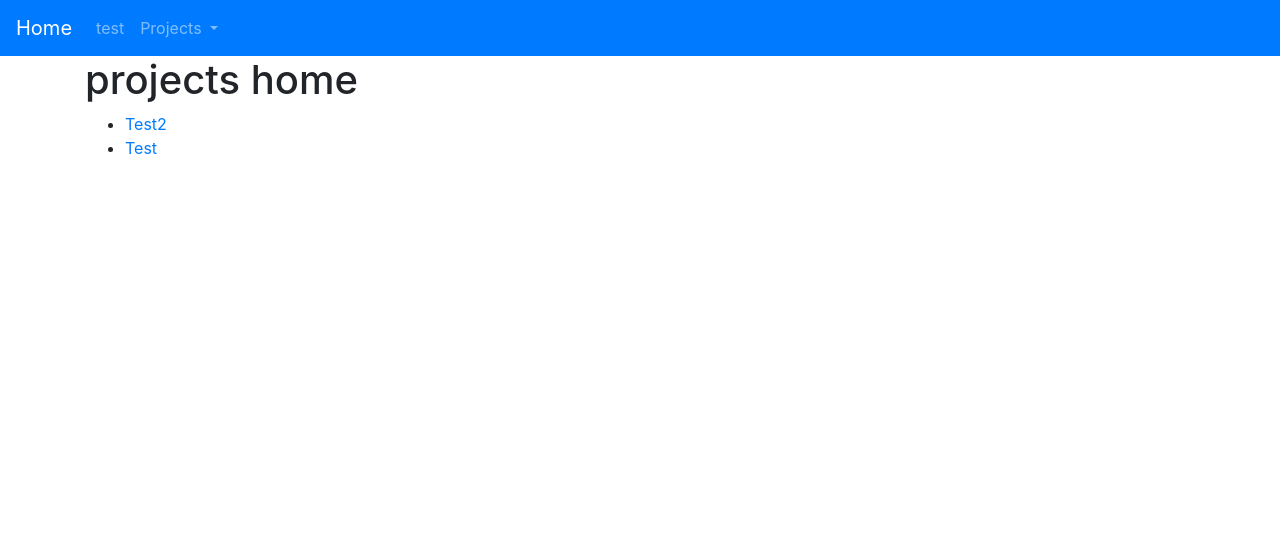
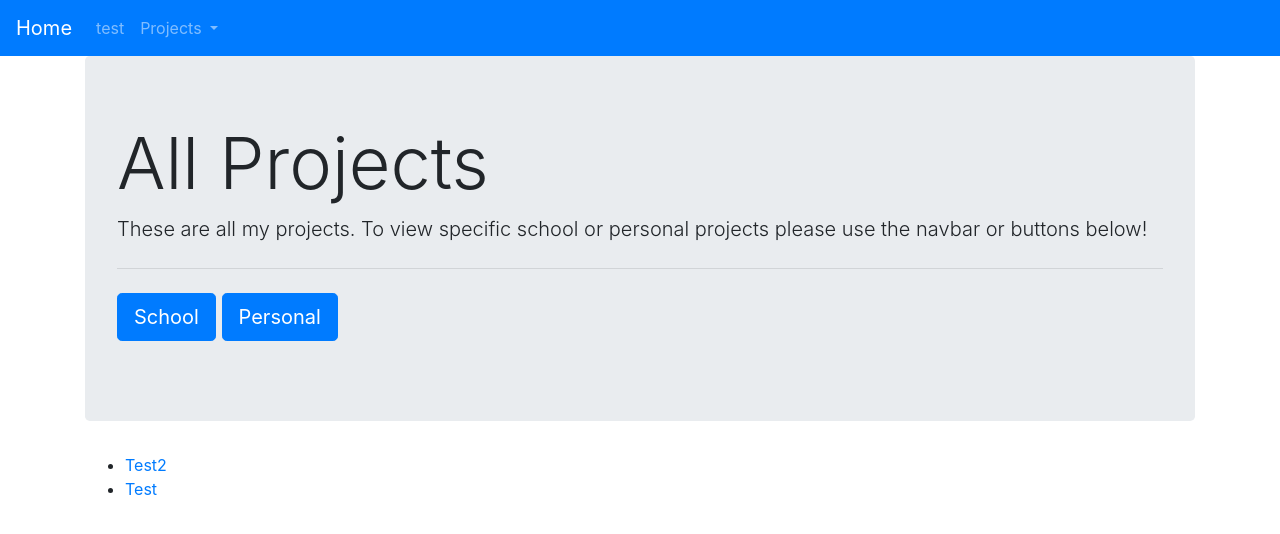
Before and after one commit to ryan-shah/ryan-shah.github.io, a Jekyll site: the page built from projects/index.html, in a window 1280 px wide. Shown: the top 534 px of the page. Built offline with Jekyll 4.4.1, drawn with Linux system fonts in a browser that asks for light colours; nearby versions of some CDN libraries; library files that are not in the unit come from our copies.

Commit message:
project header

```diff
--- a/projects/index.html
+++ b/projects/index.html
@@ -1,9 +1,15 @@
 ---
 layout: default
-title: projects home
+title: All Projects
 ---
-
-<h1> {{ page.title }} </h1>
+<div class="jumbotron">
+	<h1 class="display-3"> {{ page.title }} </h1>
+	<p class="lead">These are all my projects. To view specific school or personal projects please use the navbar or buttons below!</p>
+	<hr class="my-4">
+	<p class="lead">
+		<a class="btn btn-primary btn-lg" href="/projects/school.html" role="button">School</a> <a class="btn btn-primary btn-lg" href="/projects/personal.html" role="button">Personal</a>
+	</p>
+</div>
 
 <ul class="projects">
 	{% for post in site.posts %}
```
